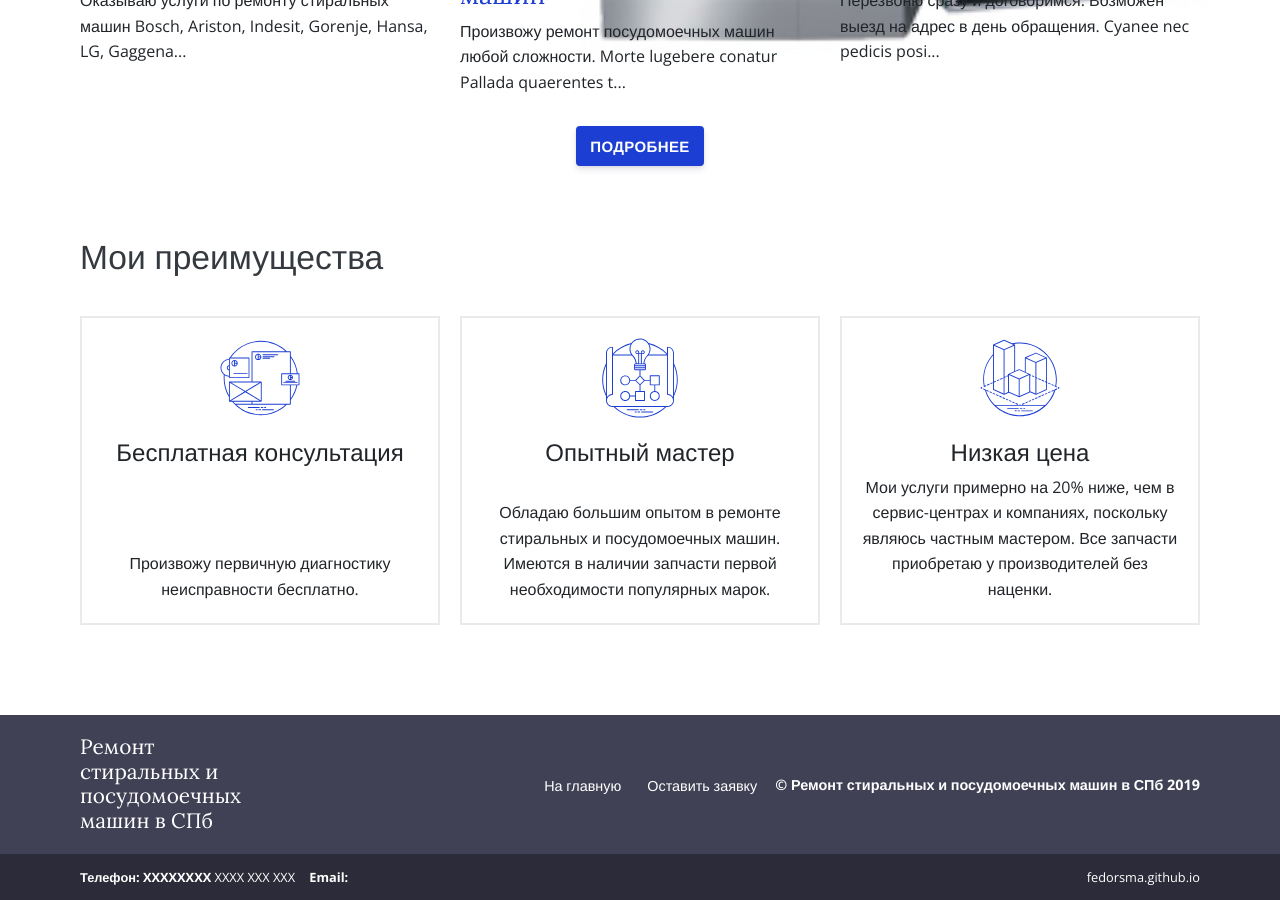
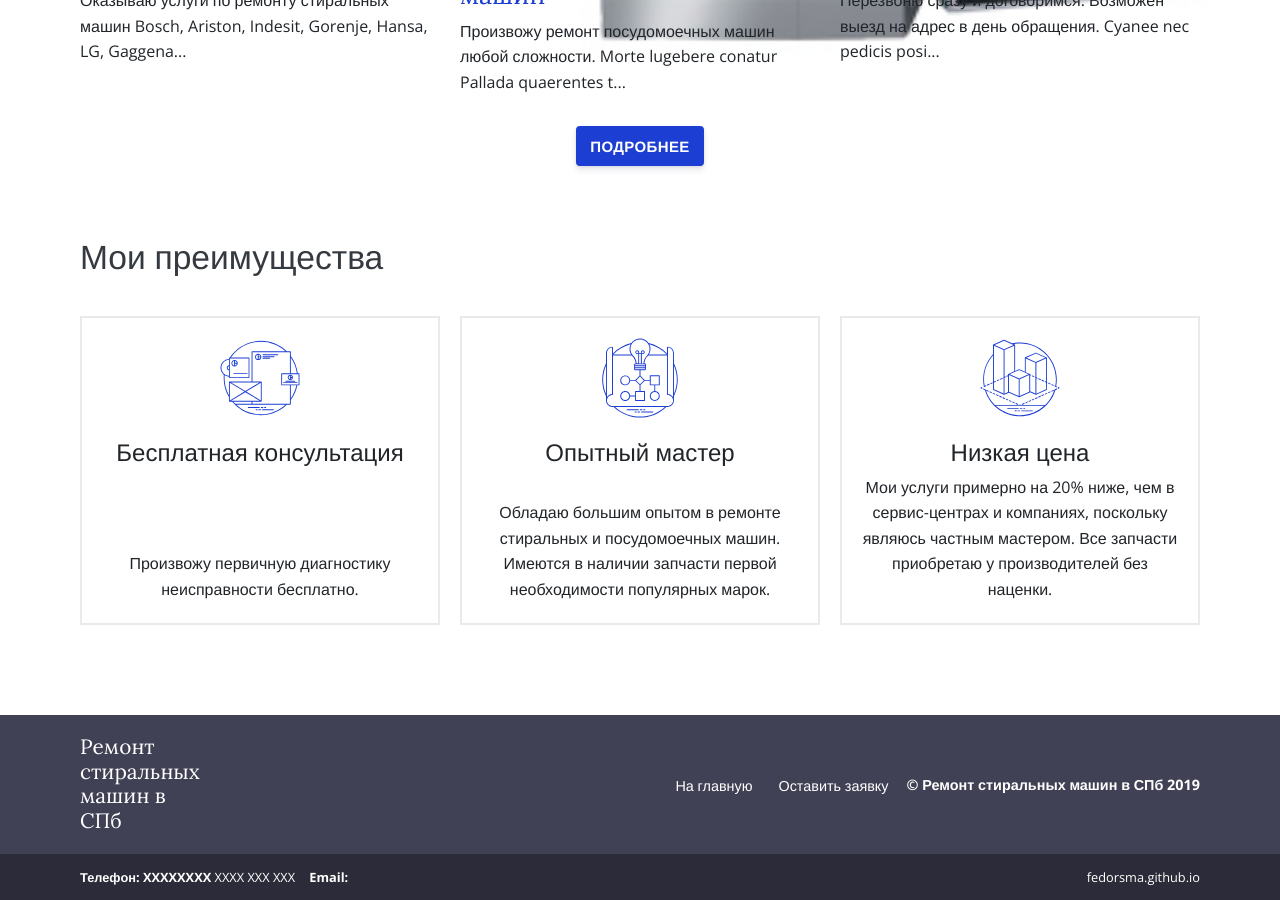
Before and after one commit to fedorsma/fedorsma.github.io, a Jekyll site: the page built from index.html, in a window 1280 px wide and 900 px high, scrolled down 786 px. Built offline with Jekyll 4.4.1, drawn with Linux system fonts in a browser that asks for light colours.

Commit message:
Update _config.yml

```diff
--- a/_config.yml
+++ b/_config.yml
@@ -1,7 +1,7 @@
 baseurl: ''
 exclude: ['README.md']
 permalink: pretty
-title: 'Ремонт стиральных и посудомоечных машин в СПб'
+title: 'Ремонт стиральных машин в СПб'
 
 collections:
   services:
```
